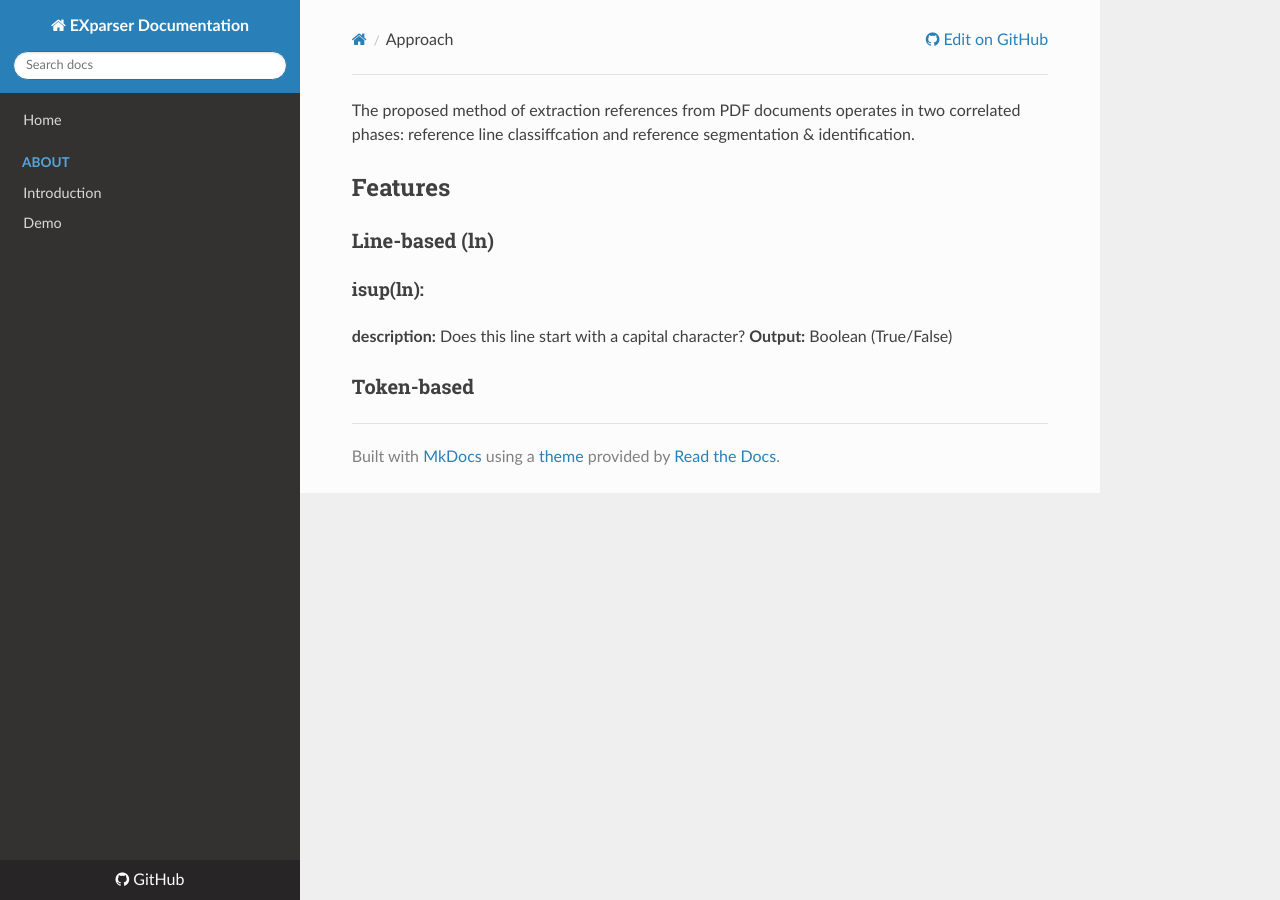
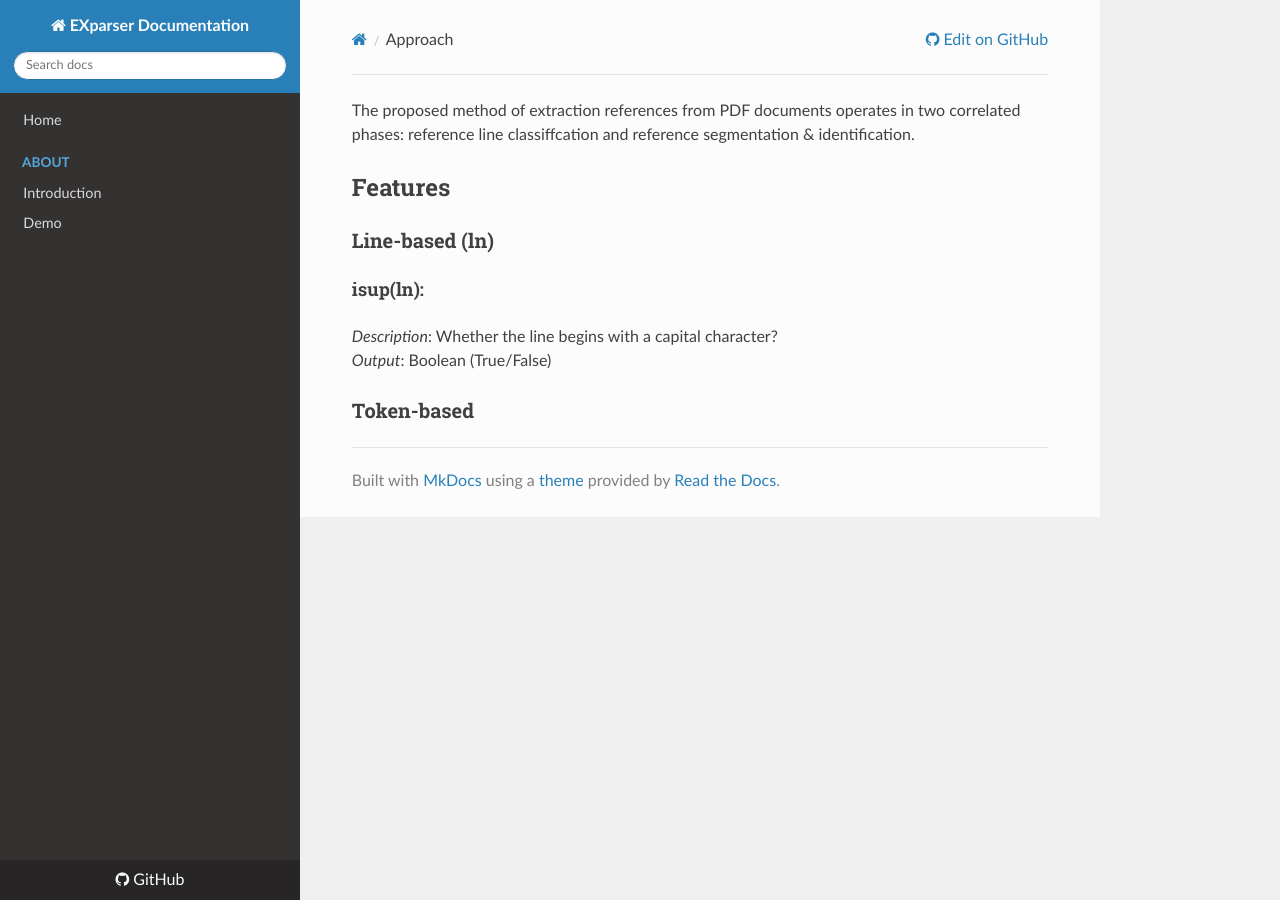
Before and after one commit to exciteproject/Exparser, an MkDocs documentation site: the page built from docs/Approach.md, in a window 1280 px wide. Built offline with MkDocs 1.6.1, drawn with Linux system fonts in a browser that asks for light colours; nearby versions of some CDN libraries; old or Windows-style settings are respelled for this version of MkDocs.

Commit message:
Update Approach.md

```diff
--- a/docs/Approach.md
+++ b/docs/Approach.md
@@ -3,7 +3,7 @@ The proposed method of extraction references from PDF documents operates in two
 ## Features
 ### Line-based (ln)
 #### isup(ln):
-**description:** Does this line start with a capital character?
-**Output:** Boolean (True/False)
+*Description*: Whether the line begins with a capital character?<br/>
+*Output*: Boolean (True/False)
 
 ### Token-based
```
